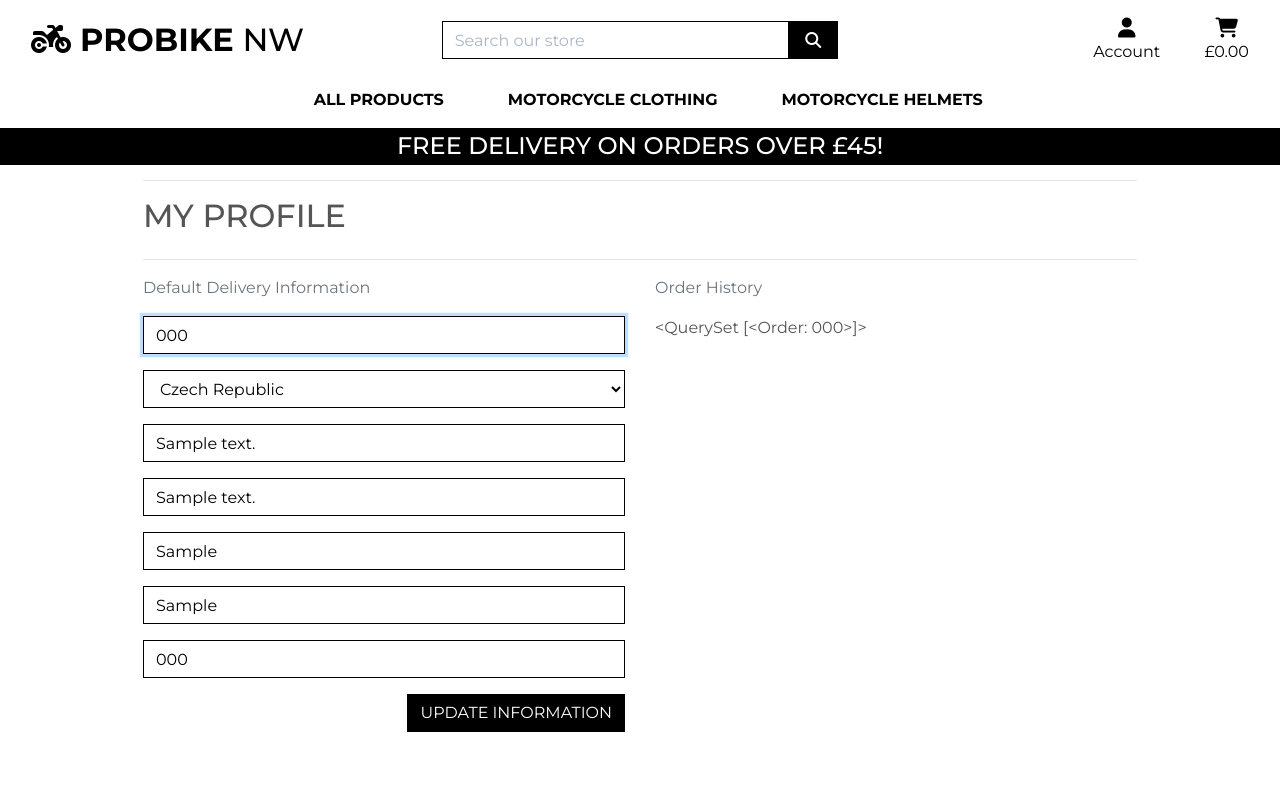
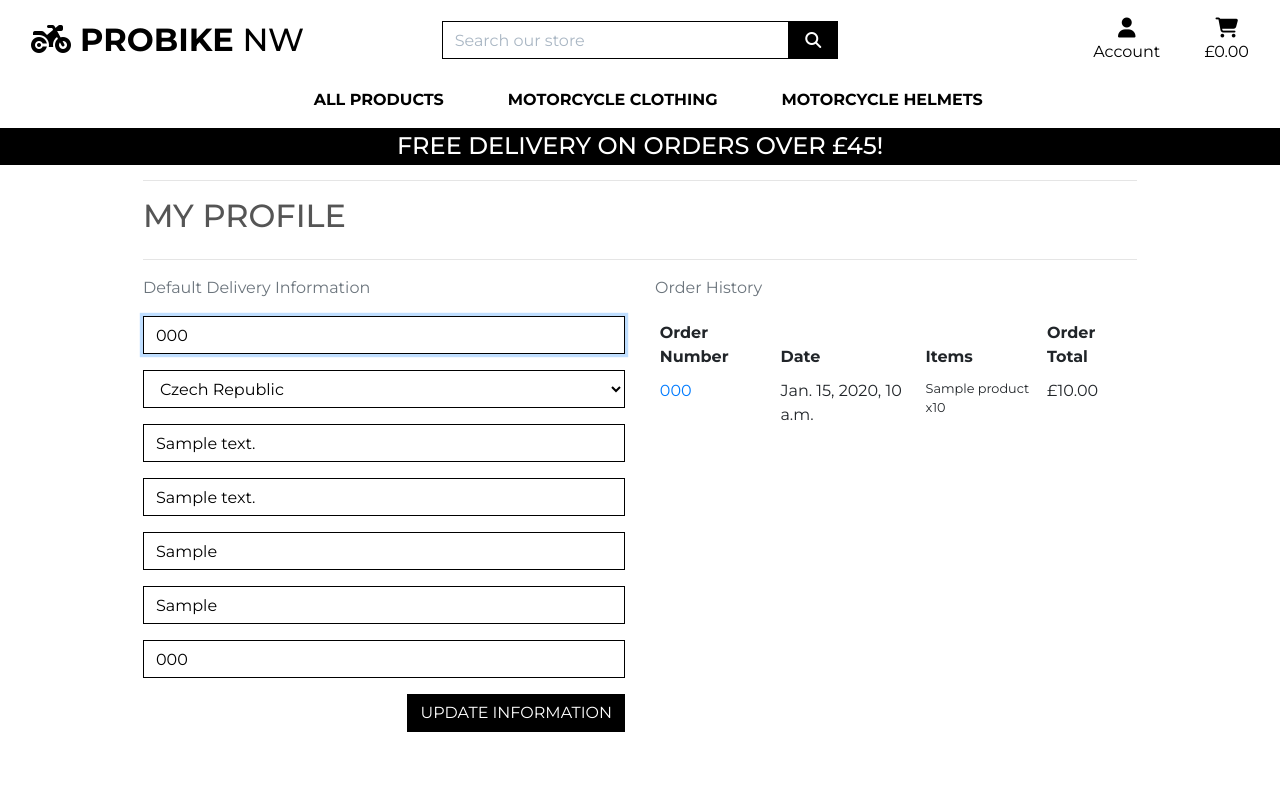
Before and after one commit to Code-Institute-Submissions/DuggyL-probikenw_milestone_4_DecResub, a Django app: page /profile/ in a window 1280 px wide. Run offline with Django 3.2, Linux system fonts and the light colour scheme; a user stored in the database is signed in; tables that the repository leaves empty hold one stand-in row (values such as "Sample post"); some libraries are stand-ins or nearby versions.

Commit message:
Save profile information during checkout and profile page

```diff
--- a/checkout/admin.py
+++ b/checkout/admin.py
@@ -15,7 +15,7 @@ class OrderAdmin(admin.ModelAdmin):
                        'grand_total', 'original_bag',
                        'stripe_pid')
 
-    fields = ('order_number', 'date', 'full_name',
+    fields = ('order_number', 'user_profile', 'date', 'full_name',
               'phone_number', 'email',  'country',
               'street_address1', 'street_address2',
               'town_or_city', 'county', 'postcode',
--- a/checkout/models.py
+++ b/checkout/models.py
@@ -14,14 +14,14 @@ class Order(models.Model):
     user_profile = models.ForeignKey(UserProfile, on_delete=models.SET_NULL, null=True,
                                     blank=True, related_name='orders')
     full_name = models.CharField(max_length=50, null=False, blank=False)
+    phone_number = models.CharField(max_length=20, null=False, blank=False)
     email = models.EmailField(max_length=254, null=False, blank=False)
-    phone_number = models.CharField(max_length=20, null=False, blank=False)
     country = CountryField(blank_label='Country *', null=False, blank=False)
-    postcode = models.CharField(max_length=20, null=True, blank=True)
-    town_or_city = models.CharField(max_length=40, null=False, blank=False)
     street_address1 = models.CharField(max_length=80, null=False, blank=False)
     street_address2 = models.CharField(max_length=80, null=True, blank=True)
+    town_or_city = models.CharField(max_length=40, null=False, blank=False)
     county = models.CharField(max_length=80, null=True, blank=True)
+    postcode = models.CharField(max_length=20, null=True, blank=True)
     date = models.DateTimeField(auto_now_add=True)
     delivery_cost = models.DecimalField(max_digits=6, decimal_places=2, null=False, default=0)
     order_total = models.DecimalField(max_digits=10, decimal_places=2, null=False, default=0)
--- a/checkout/templates/checkout/checkout.html
+++ b/checkout/templates/checkout/checkout.html
@@ -83,8 +83,8 @@
                         {{ order_form.country | as_crispy_field }}
                         {{ order_form.street_address1 | as_crispy_field }}
                         {{ order_form.street_address2 | as_crispy_field }}
+                        {{ order_form.town_or_city | as_crispy_field }}
                         {{ order_form.county | as_crispy_field }}
-                        {{ order_form.town_or_city | as_crispy_field }}
                         {{ order_form.postcode | as_crispy_field }}
                         <div class="form-check form-check-inline float-right mr-0">
 							{% if user.is_authenticated %}
--- a/profiles/static/profiles/css/profile.css
+++ b/profiles/static/profiles/css/profile.css
@@ -1,3 +1,8 @@
+.order-history {
+    max-height: 416px;
+    overflow-y: auto;
+}
+
 #profile-update-form .form-control {
     color: #000;
 }
--- a/profiles/templates/profiles/profile.html
+++ b/profiles/templates/profiles/profile.html
@@ -34,7 +34,43 @@
             </div>
             <div class="col-12 col-lg-6">
                 <p class="text-muted">Order History</p>
-                {{ orders }}
+                <div class="order-history table-responsive">
+                    <table class="table table-sm table-borderless">
+                        <thead>
+                            <tr>
+                                <th>Order Number</th>
+                                <th>Date</th>
+                                <th>Items</th>
+                                <th>Order Total</th>
+                            </tr>
+                        </thead>
+                        <tbody>
+                            {% for order in orders %}
+                                <tr>
+                                    <td>
+                                        <a href="{% url 'order_history' order.order_number %}"
+                                        title="{{ order.order_number }}">
+                                            {{ order.order_number|truncatechars:6 }}
+                                        </a>
+                                    </td>
+                                    <td>{{ order.date }}</td>
+                                    <td>
+                                        <ul class="list-unstyled">
+                                            {% for item in order.lineitems.all %}
+                                                <li class="small">
+                                                    {% if item.product.has_sizes %}
+                                                        Size {{ item.product.size|upper }}
+                                                    {% endif %}{{ item.product.name }} x{{ item.quantity }}
+                                                </li>
+                                            {% endfor %}
+                                        </ul>
+                                    </td>
+                                    <td>£{{ order.grand_total }}</td>
+                                </tr>
+                            {% endfor %}
+                        </tbody>
+                    </table>
+                </div>
             </div>
         </div>
 {% endblock %}
--- a/profiles/urls.py
+++ b/profiles/urls.py
@@ -2,5 +2,6 @@ from django.urls import path
 from . import views
 
 urlpatterns = [
-    path('', views.profile, name='profile')
+    path('', views.profile, name='profile'),
+    path('order_history/<order_number>', views.order_history, name='order_history'),
 ]
--- a/profiles/views.py
+++ b/profiles/views.py
@@ -2,6 +2,7 @@ from django.shortcuts import render, get_object_or_404
 from django.contrib import messages
 from .models import UserProfile
 from .forms import UserProfileForm
+from checkout.models import Order
 
 def profile(request):
     """Display user's profile"""
@@ -23,3 +24,19 @@ def profile(request):
     }
 
     return render(request, template, context)
+
+def order_history(request, order_number):
+    order = get_object_or_404(Order, order_number=order_number)
+
+    messages.info(request, (
+        f'This is a previous purchase order: {order_number} confirmation. '
+        'A confirmation email was sent on the purchase date.'
+    ))
+
+    template = 'checkout/checkout_success.html'
+    context = {
+        'order': order,
+        'from_profile': True,
+    }
+
+    return render(request, template, context)
```
Also changed, not shown: checkout/templates/checkout/checkout_success.html (+9 -6 lines), checkout/views.py (+41 -4 lines).
